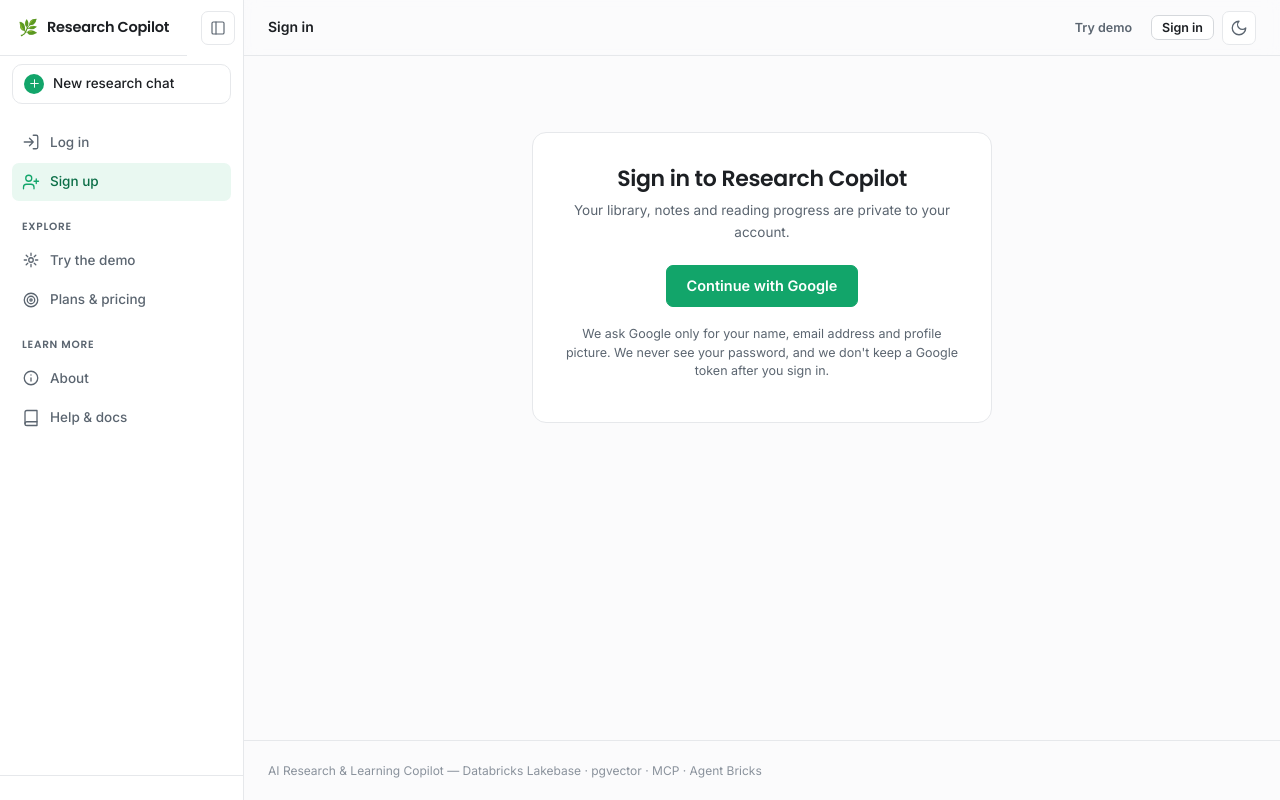
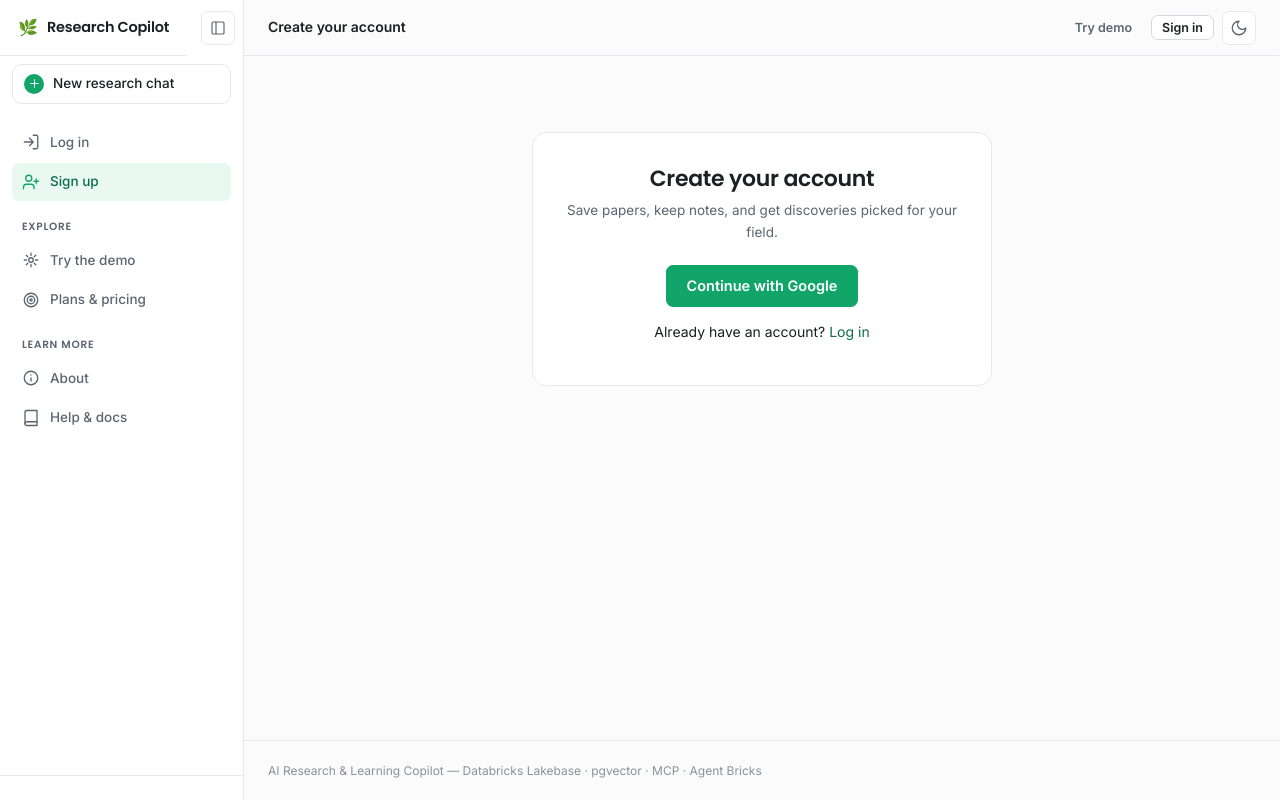
Before and after one commit to Andrew-deb/ai-research-copilot, a Flask app: page /signup in a window 1280 px wide. Run offline with Flask 3, Linux system fonts and the light colour scheme; data that the repository does not hold is empty; some libraries are stand-ins or nearby versions.

Commit message:
Refactor login page to use dynamic heading and lead content for improved user experience

```diff
--- a/dashboard/templates/login.html
+++ b/dashboard/templates/login.html
@@ -1,13 +1,11 @@
 {% extends "base.html" %}
-{% block title %}Sign in — Research Copilot{% endblock %}
-{% block topbar_title %}Sign in{% endblock %}
+{% block title %}{{ heading }} — Research Copilot{% endblock %}
+{% block topbar_title %}{{ heading }}{% endblock %}
 
 {% block content %}
 <div class="auth-panel">
-  <h1 class="page-title">Sign in to Research Copilot</h1>
-  <p class="page-lead">
-    Your library, notes and reading progress are private to your account.
-  </p>
+  <h1 class="page-title">{{ heading }}</h1>
+  <p class="page-lead">{{ lead }}</p>
 
   {% if error %}
     <p class="empty-state" role="alert">{{ error }}</p>
@@ -18,9 +16,13 @@
     Continue with Google
   </a>
 
-  <p class="auth-note">
-    We ask Google only for your name, email address and profile picture. We never
-    see your password, and we don't keep a Google token after you sign in.
+  <p class="auth-alt">
+    {% if mode == 'signup' %}
+      Already have an account? <a href="{{ url_for('auth.login') }}">Log in</a>
+    {% else %}
+      New here? <a href="{{ url_for('auth.signup') }}">Create an account</a>
+    {% endif %}
   </p>
+
 </div>
 {% endblock %}
```
